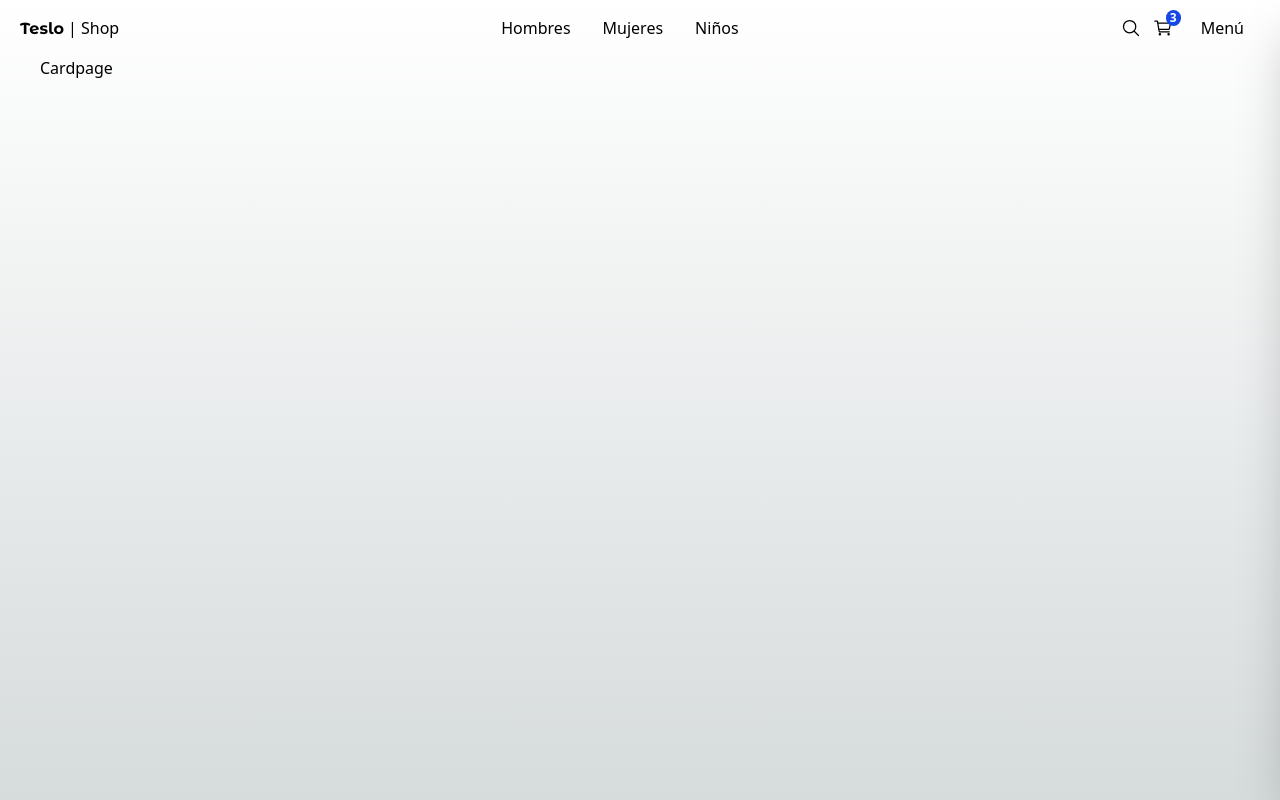
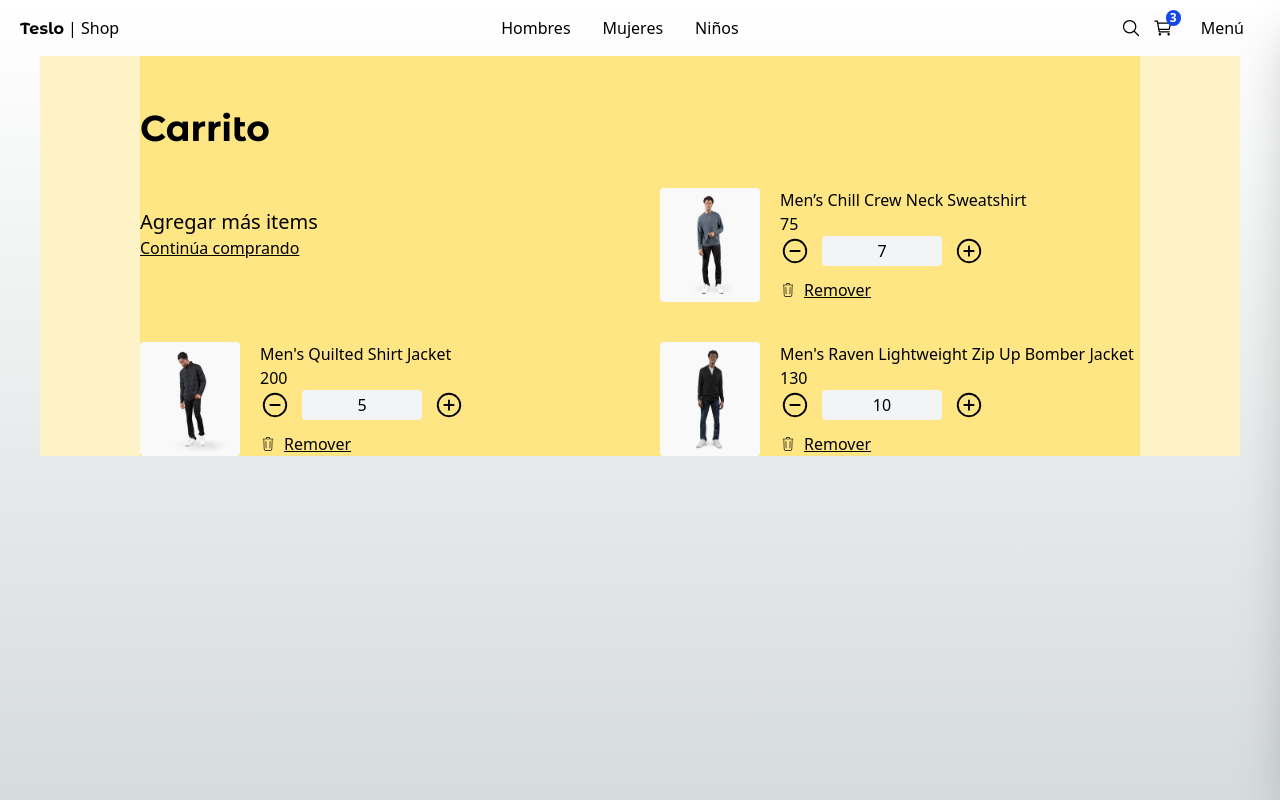
Before and after one commit to andersonNB/TesloShop, a Next.js app: page /cart in a window 1280 px wide. Built offline with nearby package versions, Linux system fonts and the light colour scheme.

Commit message:
feat: page cart

```diff
--- a/src/app/(shop)/cart/page.tsx
+++ b/src/app/(shop)/cart/page.tsx
@@ -1,7 +1,58 @@
+import {QuantitySelector} from "@/components";
+import Title from "@/components/ui/title/Title";
+import {initialData} from "@/seed/seed";
+import Image from "next/image";
+import Link from "next/link";
 import React from "react";
+import {CiTrash} from "react-icons/ci";
+
+const productsInCart = [
+	initialData.products[0],
+	initialData.products[1],
+	initialData.products[2],
+];
 
 const CardPage = () => {
-	return <div>Cardpage</div>;
+	return (
+		<div className="flex justify-center items-center mb-72 px-10 sm:px-0 bg-amber-100">
+			<div className="flex flex-col w-[1000px] bg-amber-200">
+				<Title title="Carrito" />
+
+				<div className="grid grid-cols-1 sm:grid-cols-2 gap-10">
+					{/* Carrito */}
+					<div className="flex flex-col mt-5">
+						<span className="text-xl">Agregar más items</span>
+						<Link href="/" className="underline mb-5">
+							Continúa comprando
+						</Link>
+					</div>
+
+					{/* Items */}
+					{productsInCart.map((product) => (
+						<div key={product.slug} className="flex">
+							<Image
+								src={`/products/${product.images[0]}`}
+								width={100}
+								height={100}
+								alt={product.title}
+								className="mr-5 rounded"
+							/>
+
+							<div>
+								<p>{product.title}</p>
+								<p>{product.price}</p>
+								<QuantitySelector quantity={product.inStock} />
+
+								<button className="flex items-center justify-center gap-2 underline mt-3">
+									<CiTrash /> Remover
+								</button>
+							</div>
+						</div>
+					))}
+				</div>
+			</div>
+		</div>
+	);
 };
 
 export default CardPage;
--- a/src/components/ui/title/Title.tsx
+++ b/src/components/ui/title/Title.tsx
@@ -2,7 +2,7 @@ import {titleFont} from "@/config/font";
 
 interface Props {
 	title: string;
-	subtitle: string;
+	subtitle?: string;
 	className?: string;
 }
 
```
